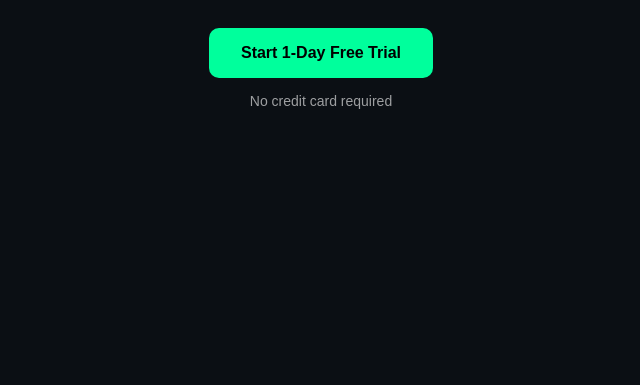
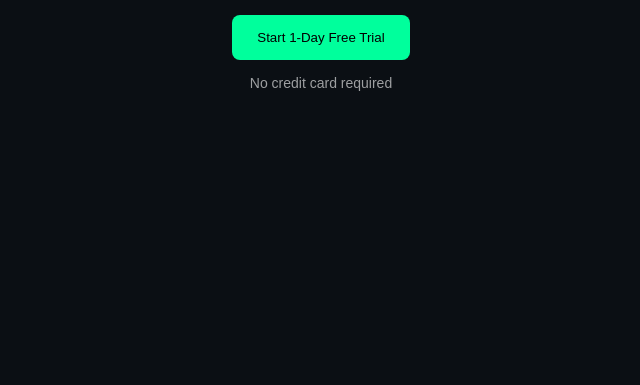
Before and after one commit to rasooltorabi/contenthooks, a plain HTML site: page Index.html in a window 1280 px wide. Shown: the part 415-800 px from the top of the page, without its empty margins (319-959 px from the left). Drawn offline with Linux system fonts and the light colour scheme.

Commit message:
Update Index.html

```diff
--- a/Index.html
+++ b/Index.html
@@ -59,9 +59,9 @@
     <h1>Hooks that stop the scroll.</h1>
     <p>Create viral hooks for TikTok, Reels & Shorts in seconds.</p>
 
-    <a class="button" href="generator.html">
-      Start 1-Day Free Trial
-    </a>
+   <button style="background:#00ff9c;border:none;padding:15px 25px;border-radius:8px">
+    Start 1-Day Free Trial
+  </button>
 
     <div class="note">
       No credit card required
```
